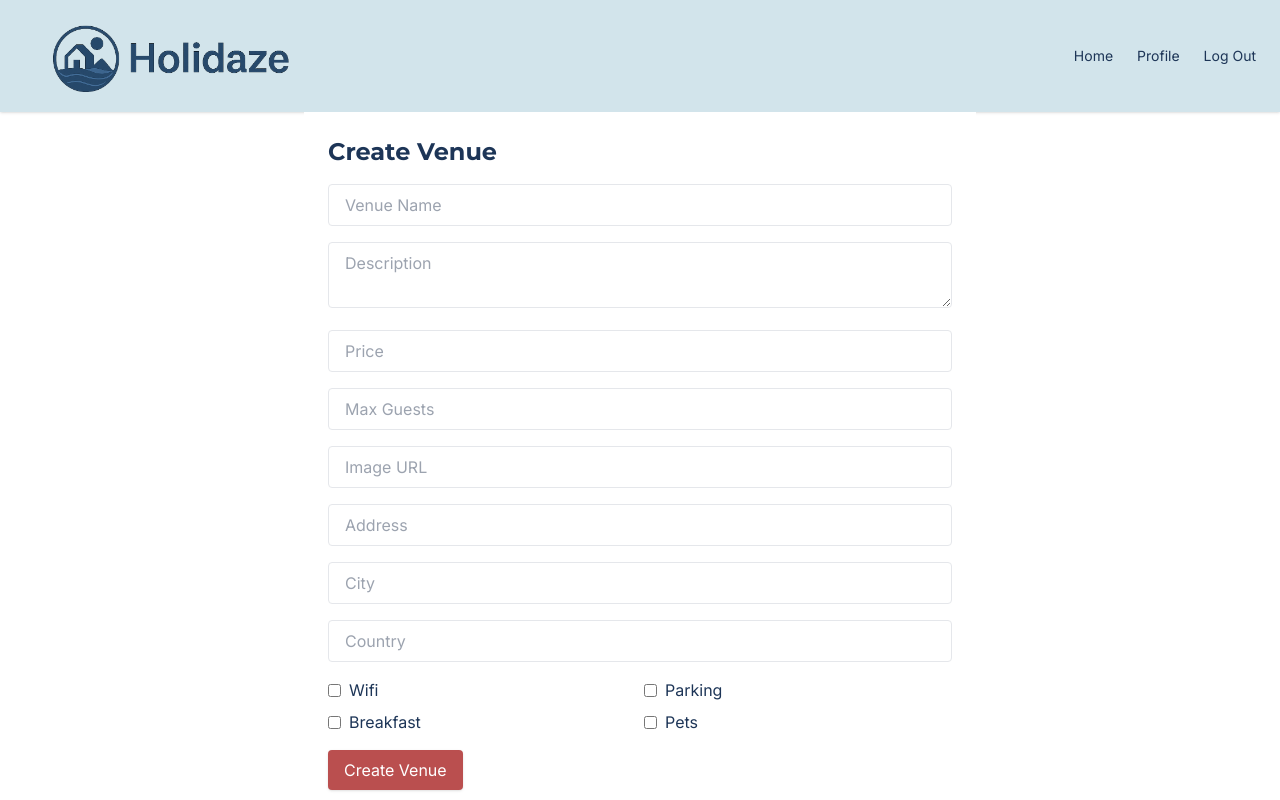
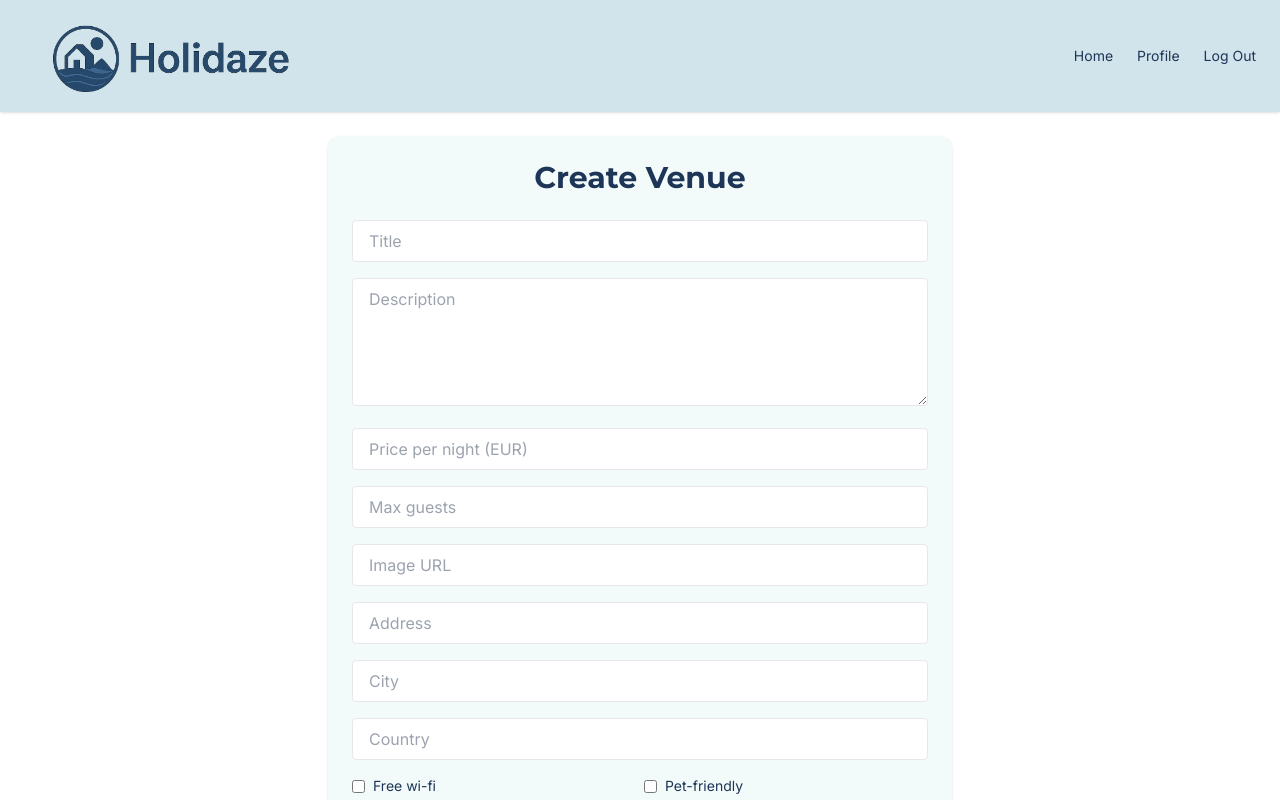
Before and after one commit to IT-Dah/holidaze, a React (Vite) app: page /holidaze/create in a window 1280 px wide. Shown: the top 800 px of the page. Built offline with nearby package versions, Linux system fonts and the light colour scheme; sample sign-in values are in the browser's storage.

Commit message:
Styled the Create Venue Page

```diff
--- a/src/pages/CreateVenue.jsx
+++ b/src/pages/CreateVenue.jsx
@@ -68,13 +68,14 @@ function CreateVenue() {
   }
 
   return (
-    <main className="max-w-2xl mx-auto p-6 bg-white font-body text-primary">
-      <h1 className="text-2xl font-heading font-bold mb-4">Create Venue</h1>
+    <main className="max-w-2xl mx-auto p-6 font-body text-primary">
+      <div className="bg-[#F3FBFA] p-6 rounded-xl shadow">
+        <h1 className="text-3xl font-heading font-bold mb-6 text-center">Create Venue</h1>
 
         <form onSubmit={handleSubmit} className="space-y-4">
           <input
             type="text"
-          placeholder="Venue Name"
+            placeholder="Title"
             value={form.name}
             onChange={(e) => setForm({ ...form, name: e.target.value })}
             required
@@ -86,12 +87,12 @@ function CreateVenue() {
             value={form.description}
             onChange={(e) => setForm({ ...form, description: e.target.value })}
             required
-          className="w-full border px-4 py-2 rounded"
+            className="w-full border px-4 py-2 rounded h-32"
           />
 
           <input
             type="number"
-          placeholder="Price"
+            placeholder="Price per night (EUR)"
             value={form.price}
             onChange={(e) => setForm({ ...form, price: e.target.value })}
             required
@@ -100,7 +101,7 @@ function CreateVenue() {
 
           <input
             type="number"
-          placeholder="Max Guests"
+            placeholder="Max guests"
             value={form.maxGuests}
             onChange={(e) => setForm({ ...form, maxGuests: e.target.value })}
             required
@@ -153,9 +154,14 @@ function CreateVenue() {
             className="w-full border px-4 py-2 rounded"
           />
 
-        <div className="grid grid-cols-2 gap-2">
-          {["wifi", "parking", "breakfast", "pets"].map((key) => (
-            <label key={key} className="flex gap-2 items-center">
+          <div className="grid grid-cols-1 sm:grid-cols-2 gap-2">
+            {[
+              { key: "wifi", label: "Free wi-fi" },
+              { key: "pets", label: "Pet-friendly" },
+              { key: "parking", label: "Free parking" },
+              { key: "breakfast", label: "Self check-in (with smart lock)" },
+            ].map(({ key, label }) => (
+              <label key={key} className="flex gap-2 items-center text-sm">
                 <input
                   type="checkbox"
                   checked={form.meta[key]}
@@ -166,17 +172,21 @@ function CreateVenue() {
                     })
                   }
                 />
-              {key.charAt(0).toUpperCase() + key.slice(1)}
+                {label}
               </label>
             ))}
           </div>
 
-        <button type="submit" className="bg-cta text-white px-4 py-2 rounded shadow">
-          Create Venue
+          <button
+            type="submit"
+            className="bg-[#1F3B57] text-white w-full font-semibold py-2 rounded shadow hover:opacity-90"
+          >
+            Publish
           </button>
 
-        {error && <p className="text-red-600 text-sm">{error}</p>}
+          {error && <p className="text-red-600 text-sm mt-2">{error}</p>}
         </form>
+      </div>
     </main>
   );
 }
```
Lines whose indentation alone changed are shown as unchanged.
